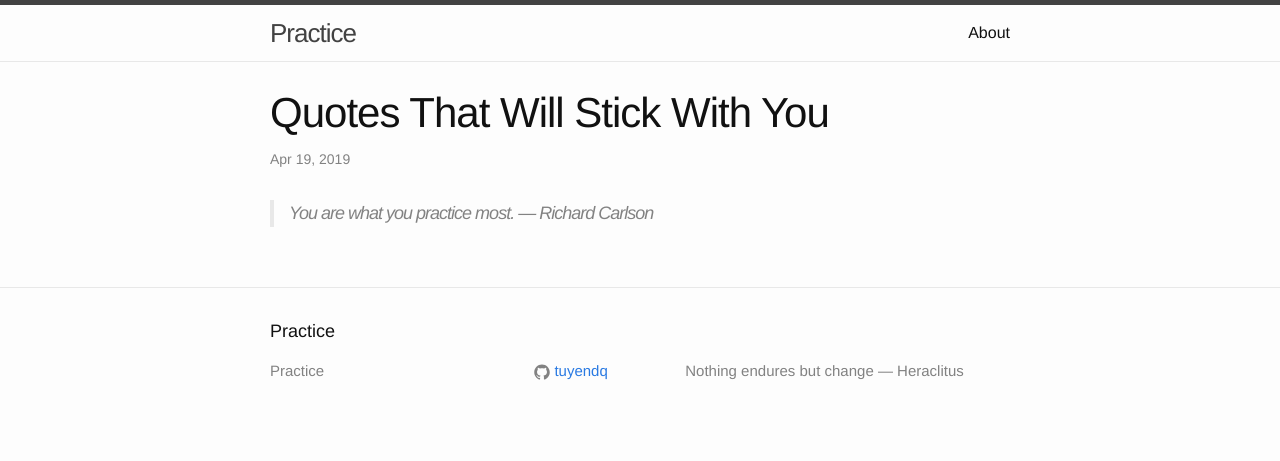
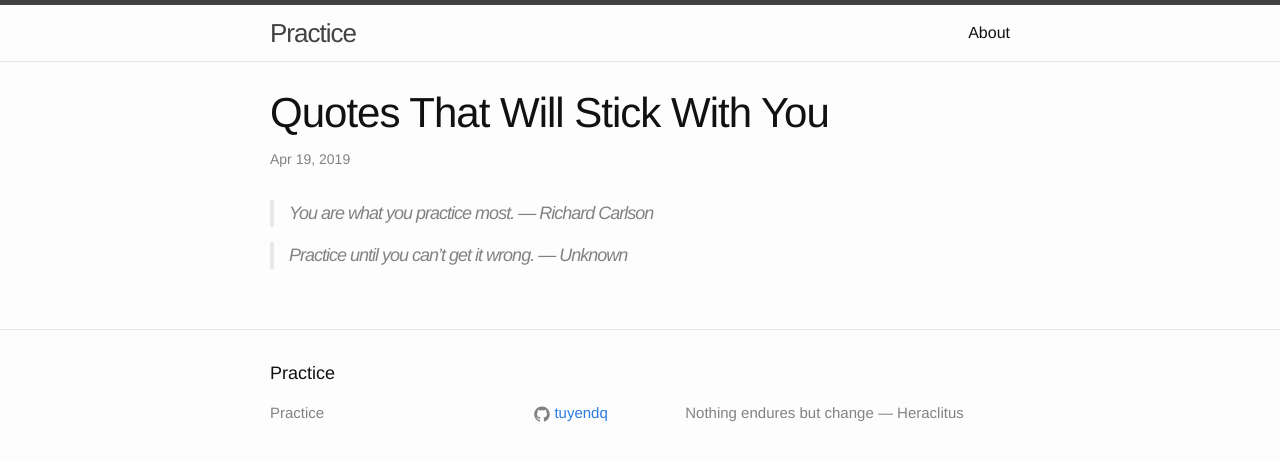
Before and after one commit to tuyendq/tuyendq.github.io, a Jekyll site: the page built from _posts/2019-04-19-quotes-that-will-stick-with-you.markdown, in a window 1280 px wide. Shown: the top 461 px of the page. Built offline with Jekyll 4.4.1, drawn with Linux system fonts in a browser that asks for light colours; our own code applies the rules of GitHub Pages for plain Markdown files.

Commit message:
Update 2019-04-19-quotes-that-will-stick-with-you.markdown

```diff
--- a/_posts/2019-04-19-quotes-that-will-stick-with-you.markdown
+++ b/_posts/2019-04-19-quotes-that-will-stick-with-you.markdown
@@ -2,3 +2,6 @@
 
 > You are what you practice most.
 &mdash; Richard Carlson
+
+> Practice until you can't get it wrong.
+&mdash; Unknown
```
